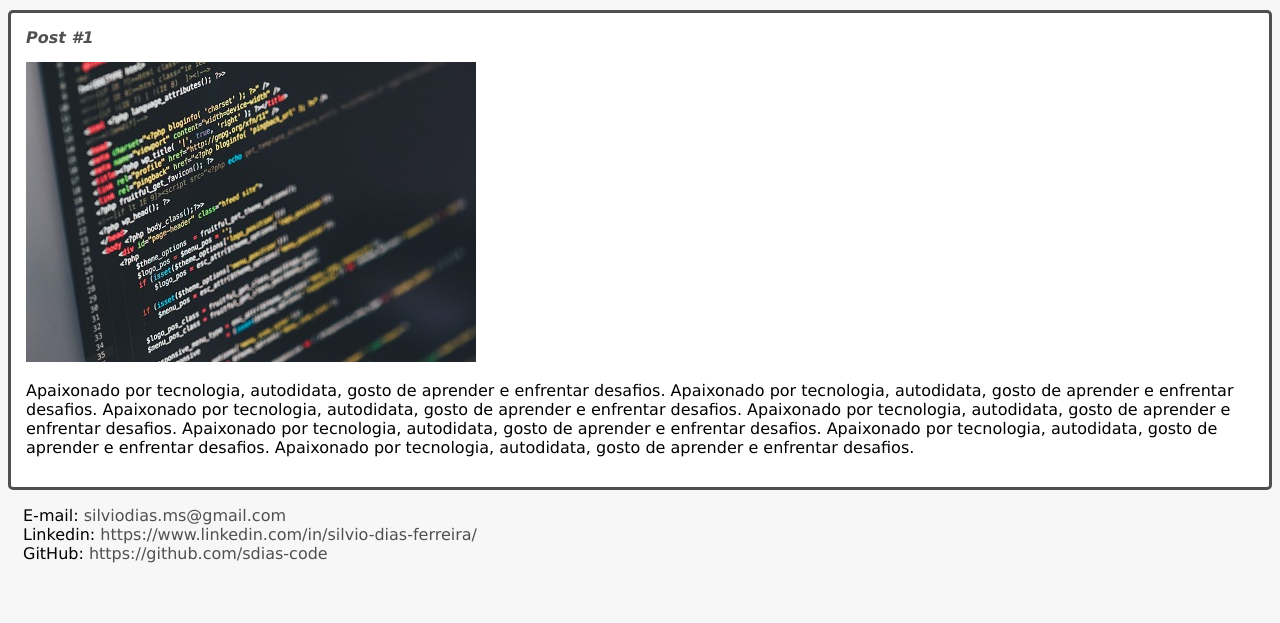
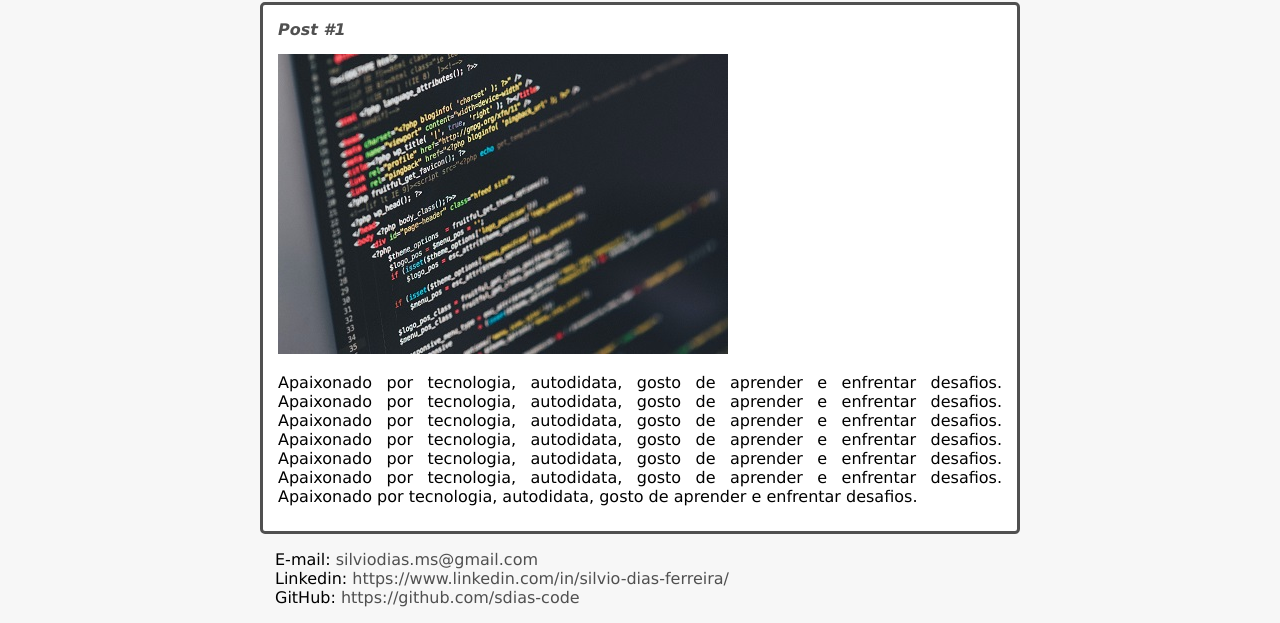
Before and after one commit to sdias-code/curso-html5-css3, a plain HTML site: page index.html in a window 1280 px wide. Shown: the part 303-926 px from the top of the page. Before the commit the page ends 882 px from the top, so only its background shows below. Drawn offline with Linux system fonts and the light colour scheme.

Commit message:
Conclusão módulo 8

```diff
--- a/style.css
+++ b/style.css
@@ -2,6 +2,8 @@
 body{
     background: #f7f7f7;
     font-family: Verdana, Geneva, Tahoma, sans-serif;
+    max-width: 760px;
+    margin: auto;
 }
 #title, .subtitle, .post_title{
     color: #505050;
@@ -33,7 +35,8 @@ a{
 
 .post_content{
     margin: 0;
-    margin-bottom: 15px;
+    margin-bottom: 10px;
+    text-align: justify;
 }
 
 .post_img{
```
Also changed, not shown: 1 other file.
